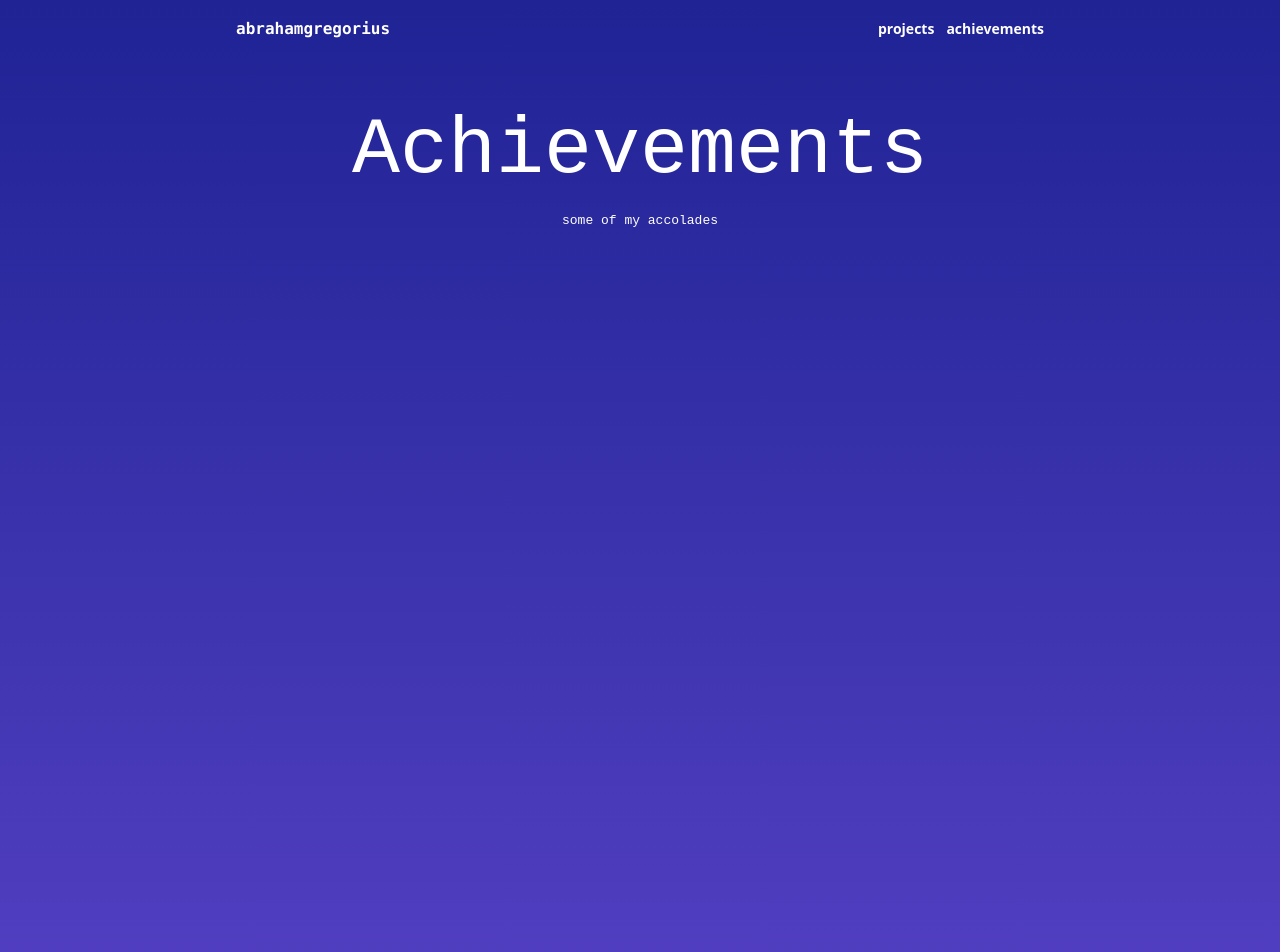
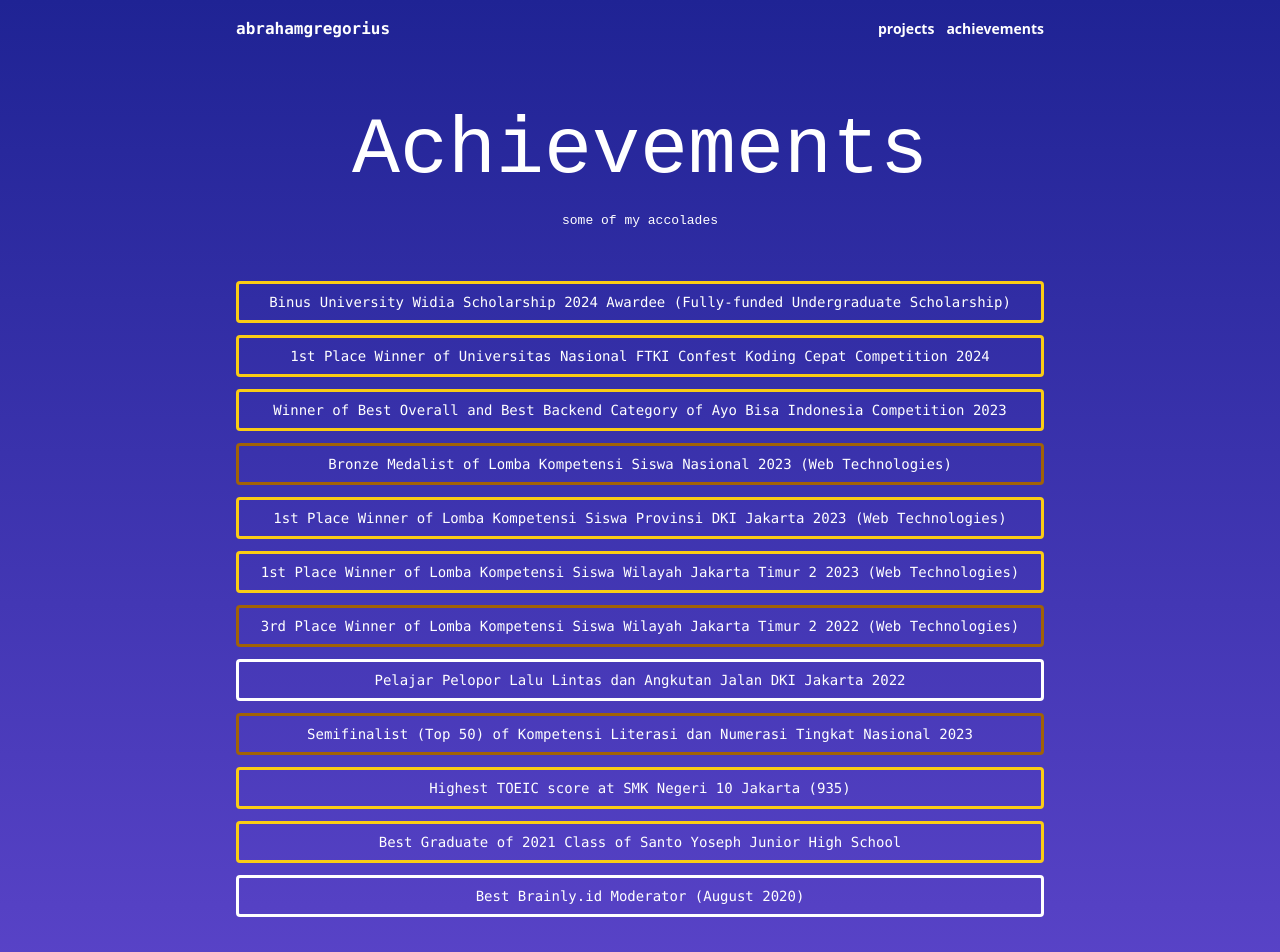
Before and after one commit to abrahamgregorius/webfolder, a React (Vite) app: page /achievements in a window 1280 px wide. Shown: the top 952 px of the page. Built offline with nearby package versions, Linux system fonts and the light colour scheme.

Commit message:
add achievements page

```diff
--- a/src/components/Hero.jsx
+++ b/src/components/Hero.jsx
@@ -6,7 +6,7 @@ function Hero({title, description}) {
             <div className="hero-wrap">
                 <div className="container-project">
                     <div className="hero">
-                        <h1 className="hero-title">{title}</h1>
+                        <h1 className="hero-title ">{title}</h1>
                         <p className="hero-description">{description}</p>
                     </div>
                 </div>
--- a/src/css/style.css
+++ b/src/css/style.css
@@ -221,7 +221,7 @@ table .recipe {
 }
 
 .hero-title {
-    font-size: 55px;
+    font-size: 40px;
     font-family: monospace;
 }
 
@@ -230,7 +230,6 @@ table .recipe {
 }
 
 .footer {
-
     width: 100%;
     padding: 50px 0;
     display: flex;
--- a/src/pages/Achievements.jsx
+++ b/src/pages/Achievements.jsx
@@ -11,9 +11,22 @@ function Achievements() {
         <div className='text-white container mx-auto my-0 p-4 w-full max-w-[840px]'>
             <Navbar></Navbar>
             <Hero title={"Achievements"} description={"some of my accolades"}></Hero>
-            <Section className="content">
-                {/* <div>hello world</div> */}
-            </Section>
+            <div className="content">
+                <ul className='text-center flex flex-col gap-3 font-mono'>
+                    <li className='border-yellow-400 border-[3.5px] text-sm p-2 rounded'>Binus University Widia Scholarship 2024 Awardee (Fully-funded Undergraduate Scholarship)</li>
+                    <li className='border-yellow-400 border-[3.5px] text-sm p-2 rounded'>1st Place Winner of Universitas Nasional FTKI Confest Koding Cepat Competition 2024</li>
+                    <li className='border-yellow-400 border-[3.5px] text-sm p-2 rounded'>Winner of Best Overall and Best Backend Category of Ayo Bisa Indonesia Competition 2023</li>
+                    <li className='border-yellow-700 border-[3.5px] text-sm p-2 rounded'>Bronze Medalist of Lomba Kompetensi Siswa Nasional 2023 (Web Technologies)</li>
+                    <li className='border-yellow-400 border-[3.5px] text-sm p-2 rounded'>1st Place Winner of Lomba Kompetensi Siswa Provinsi DKI Jakarta 2023 (Web Technologies)</li>
+                    <li className='border-yellow-400 border-[3.5px] text-sm p-2 rounded'>1st Place Winner of Lomba Kompetensi Siswa Wilayah Jakarta Timur 2 2023 (Web Technologies)</li>
+                    <li className='border-yellow-700 border-[3.5px] text-sm p-2 rounded'>3rd Place Winner of Lomba Kompetensi Siswa Wilayah Jakarta Timur 2 2022 (Web Technologies)</li>
+                    <li className='border-white border-[3.5px] text-sm p-2 rounded'>Pelajar Pelopor Lalu Lintas dan Angkutan Jalan DKI Jakarta 2022</li>
+                    <li className='border-yellow-700 border-[3.5px] text-sm p-2 rounded'>Semifinalist (Top 50) of Kompetensi Literasi dan Numerasi Tingkat Nasional 2023</li>
+                    <li className='border-yellow-400 border-[3.5px] text-sm p-2 rounded'>Highest TOEIC score at SMK Negeri 10 Jakarta (935)</li>
+                    <li className='border-yellow-400 border-[3.5px] text-sm p-2 rounded'>Best Graduate of 2021 Class of Santo Yoseph Junior High School</li>
+                    <li className='border-white border-[3.5px] text-sm p-2 rounded'>Best Brainly.id Moderator (August 2020)</li>
+                </ul>
+            </div>
             <Footer></Footer>
         </div>
     )
```
